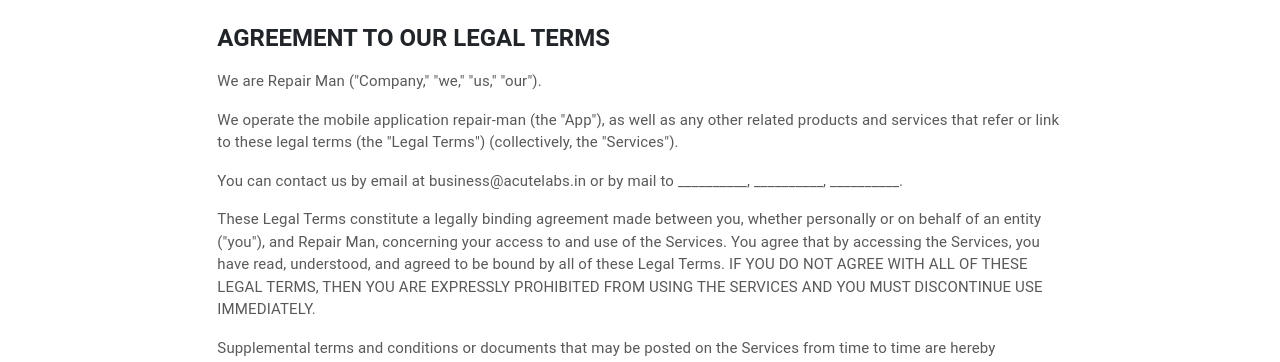
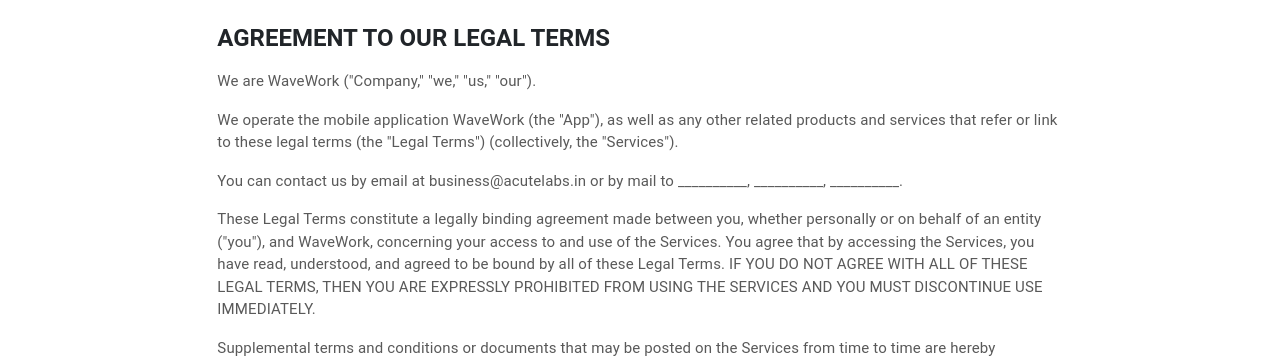
Before and after one commit to dhruv-kabariya/WaveWork-website, a Next.js app: page /customer-terms in a window 1280 px wide. Shown: the part 226-588 px from the top of the page. Built offline with nearby package versions, Linux system fonts and the light colour scheme.

Commit message:
polices updated

```diff
--- a/pages/customer-terms.js
+++ b/pages/customer-terms.js
@@ -11,7 +11,7 @@
     return (
         <>
             <Head>
-                <title>Repair Man - Customer Terms</title>
+                <title>WaveWork - Customer Terms</title>
                 <meta name="description" content="Get Work Done" />
                 <meta name="viewport" content="width=device-width, initial-scale=1" />
                 <link rel="icon" href="/favicon.ico" />
@@ -21,10 +21,10 @@
                 <Typography variant="h2" component={"h1"} className="mx-auto" sx={{ fontWeight: "bold", fontSize: { xs: "1.5rem", md: "3rem" } }}>TERMS & CONDITIONS FOR CUSTOMERS</Typography>
                 <Typography variant="h5" component={"h1"} className="mt-5" sx={{ fontWeight: "600" }}>AGREEMENT TO OUR LEGAL TERMS</Typography>
 
-                <Typography variant="body1" component={"p"} sx={{ ...basicStyle }} className="mt-3">We are Repair Man (&quot;Company,&quot; &quot;we,&quot; &quot;us,&quot; &quot;our&quot;).</Typography>
-                <Typography variant="body1" component={"p"} sx={{ ...basicStyle }} className="mt-3">We operate the mobile application repair-man (the &quot;App&quot;), as well as any other related products and services that refer or link to these legal terms (the &quot;Legal Terms&quot;) (collectively, the &quot;Services&quot;).</Typography>
+                <Typography variant="body1" component={"p"} sx={{ ...basicStyle }} className="mt-3">We are WaveWork (&quot;Company,&quot; &quot;we,&quot; &quot;us,&quot; &quot;our&quot;).</Typography>
+                <Typography variant="body1" component={"p"} sx={{ ...basicStyle }} className="mt-3">We operate the mobile application WaveWork (the &quot;App&quot;), as well as any other related products and services that refer or link to these legal terms (the &quot;Legal Terms&quot;) (collectively, the &quot;Services&quot;).</Typography>
                 <Typography variant="body1" component={"p"} sx={{ ...basicStyle }} className="mt-3">You can contact us by email at business@acutelabs.in or by mail to __________, __________, __________.</Typography>
-                <Typography variant="body1" component={"p"} sx={{ ...basicStyle }} className="mt-3">These Legal Terms constitute a legally binding agreement made between you, whether personally or on behalf of an entity (&quot;you&quot;), and Repair Man, concerning your access to and use of the Services. You agree that by accessing the Services, you have read, understood, and agreed to be bound by all of these Legal Terms. IF YOU DO NOT AGREE WITH ALL OF THESE LEGAL TERMS, THEN YOU ARE EXPRESSLY PROHIBITED FROM USING THE SERVICES AND YOU MUST DISCONTINUE USE IMMEDIATELY.</Typography>
+                <Typography variant="body1" component={"p"} sx={{ ...basicStyle }} className="mt-3">These Legal Terms constitute a legally binding agreement made between you, whether personally or on behalf of an entity (&quot;you&quot;), and WaveWork, concerning your access to and use of the Services. You agree that by accessing the Services, you have read, understood, and agreed to be bound by all of these Legal Terms. IF YOU DO NOT AGREE WITH ALL OF THESE LEGAL TERMS, THEN YOU ARE EXPRESSLY PROHIBITED FROM USING THE SERVICES AND YOU MUST DISCONTINUE USE IMMEDIATELY.</Typography>
                 <Typography variant="body1" component={"p"} sx={{ ...basicStyle }} className="mt-3">Supplemental terms and conditions or documents that may be posted on the Services from time to time are hereby expressly incorporated herein by reference. We reserve the right, in our sole discretion, to make changes or modifications to these Legal Terms at any time and for any reason. We will alert you about any changes by updating the &quot;Last updated&quot; date of these Legal Terms, and you waive any right to receive specific notice of each such change. It is your responsibility to periodically review these Legal Terms to stay informed of updates. You will be subject to, and will be deemed to have been made aware of and to have accepted, the changes in any revised Legal Terms by your continued use of the Services after the date such revised Legal Terms are posted.</Typography>
                 <Typography variant="body1" component={"p"} sx={{ ...basicStyle }} className="mt-3">The Services are intended for users who are at least 18 years old. Persons under the age of 18 are not permitted to use or register for the Services.</Typography>
                 <Typography variant="body1" component={"p"} sx={{ ...basicStyle }} className="mt-3">We recommend that you print a copy of these Legal Terms for your records.</Typography>
@@ -223,7 +223,7 @@
 
                 <Typography variant="h5" component={"h1"} className="mt-5" sx={{ fontWeight: "600", scrollMargin: "5rem" }} id="law">16. GOVERNING LAW</Typography>
 
-                <Typography variant="body1" component={"p"} sx={{ ...basicStyle }} className="mt-3">These Legal Terms shall be governed by and defined following the laws of India. Repair Man and yourself irrevocably consent that the courts of India shall have exclusive jurisdiction to resolve any dispute which may arise in connection with these Legal Terms.</Typography>
+                <Typography variant="body1" component={"p"} sx={{ ...basicStyle }} className="mt-3">These Legal Terms shall be governed by and defined following the laws of India. WaveWork and yourself irrevocably consent that the courts of India shall have exclusive jurisdiction to resolve any dispute which may arise in connection with these Legal Terms.</Typography>
 
                 <Typography variant="h5" component={"h1"} className="mt-5" sx={{ fontWeight: "600", scrollMargin: "5rem" }} id="disputes">17. DISPUTE RESOLUTION</Typography>
 
@@ -258,7 +258,7 @@
                 <Typography variant="h5" component={"h1"} className="mt-5" sx={{ fontWeight: "600", scrollMargin: "5rem" }} id="contact">25. CONTACT US</Typography>
 
                 <Typography variant="body1" component={"p"} sx={{ ...basicStyle }} className="mt-3">In order to resolve a complaint regarding the Services or to receive further information regarding use of the Services, please contact us at:</Typography>
-                <Typography variant="body1" component={"p"} sx={{ ...basicStyle }} className="mt-3"><strong>Repair Man</strong></Typography>
+                <Typography variant="body1" component={"p"} sx={{ ...basicStyle }} className="mt-3"><strong>WaveWork</strong></Typography>
                 <Typography variant="body1" component={"p"} sx={{ ...basicStyle }} >__________</Typography>
                 <Typography variant="body1" component={"p"} sx={{ ...basicStyle }} ><strong>business@acutelabs.in</strong></Typography>
 
```
Also changed, not shown: pages/partner-terms.js (+6 -6 lines), pages/privacy-policy.js (+4 -4 lines).
